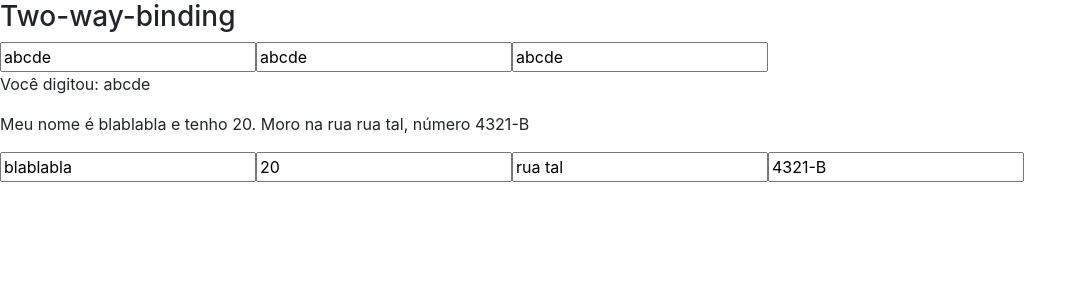
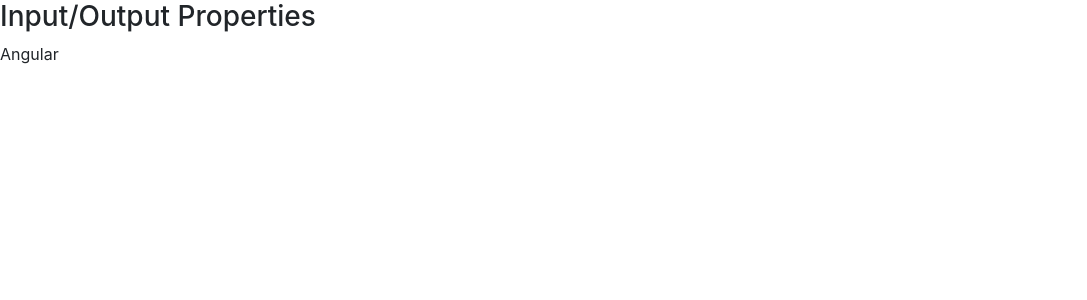
Before and after one commit to edsonnakata/angular, an Angular app: page / in a window 1280 px wide. Shown: the top 300 px of the page, without its empty margins (0-1087 px from the left). Built offline with nearby package versions, Linux system fonts and the light colour scheme.

Commit message:
Utilizando input property

```diff
--- a/src/app/app.module.ts
+++ b/src/app/app.module.ts
@@ -5,11 +5,13 @@ import { FormsModule } from '@angular/forms';
 import { AppRoutingModule } from './app-routing.module';
 import { AppComponent } from './app.component';
 import { DataBindingComponent } from './data-binding/data-binding.component';
+import { InputPropertyComponent } from './input-property/input-property.component';
 
 @NgModule({
   declarations: [
     AppComponent,
-    DataBindingComponent
+    DataBindingComponent,
+    InputPropertyComponent
   ],
   imports: [
     BrowserModule,
--- a/src/app/data-binding/data-binding.component.html
+++ b/src/app/data-binding/data-binding.component.html
@@ -1 +1,15 @@
-<app-meu-form></app-meu-form>
+<!--app-meu-form><app-meu-form-->
+
+<section class="input-output-properties">
+  <article>
+    <h3>Input/Output Properties</h3>
+
+    <!--
+      Passando uma propriedade desse component para o app-curso
+      Utilizando o property binding passo o valor da variável para dentro
+      do módulo app-curso. Porém é preciso dentro do input-property.component.ts
+      injetar uma marcação do core do angular
+    -->
+    <app-curso [nome]="nomeDoCurso"></app-curso>
+  </article>
+</section>
--- a/src/app/data-binding/data-binding.component.ts
+++ b/src/app/data-binding/data-binding.component.ts
@@ -7,6 +7,8 @@ import { Component, OnInit } from '@angular/core';
 })
 export class DataBindingComponent implements OnInit {
 
+  nomeDoCurso: string = 'Angular'
+
   constructor() { }
 
   ngOnInit(): void {
--- /dev/null
+++ b/src/app/input-property/input-property.component.html
@@ -0,0 +1,3 @@
+<p>
+  {{ nomeCurso }}
+</p>
--- /dev/null
+++ b/src/app/input-property/input-property.component.ts
@@ -0,0 +1,18 @@
+import { Component, Input, OnInit } from '@angular/core';
+
+@Component({
+  selector: 'app-curso',
+  templateUrl: './input-property.component.html',
+  styleUrls: ['./input-property.component.scss']
+})
+export class InputPropertyComponent implements OnInit {
+  //Injetando o nome da variável que vai receber o valor como propriedade
+  // de outro módule
+  @Input('nome') nomeCurso: string = "";
+
+  constructor() { }
+
+  ngOnInit(): void {
+  }
+
+}
```
Also changed, not shown: src/app/input-property/input-property.component.scss (added), 1 other file (tests, documents, lock files or other folders).
